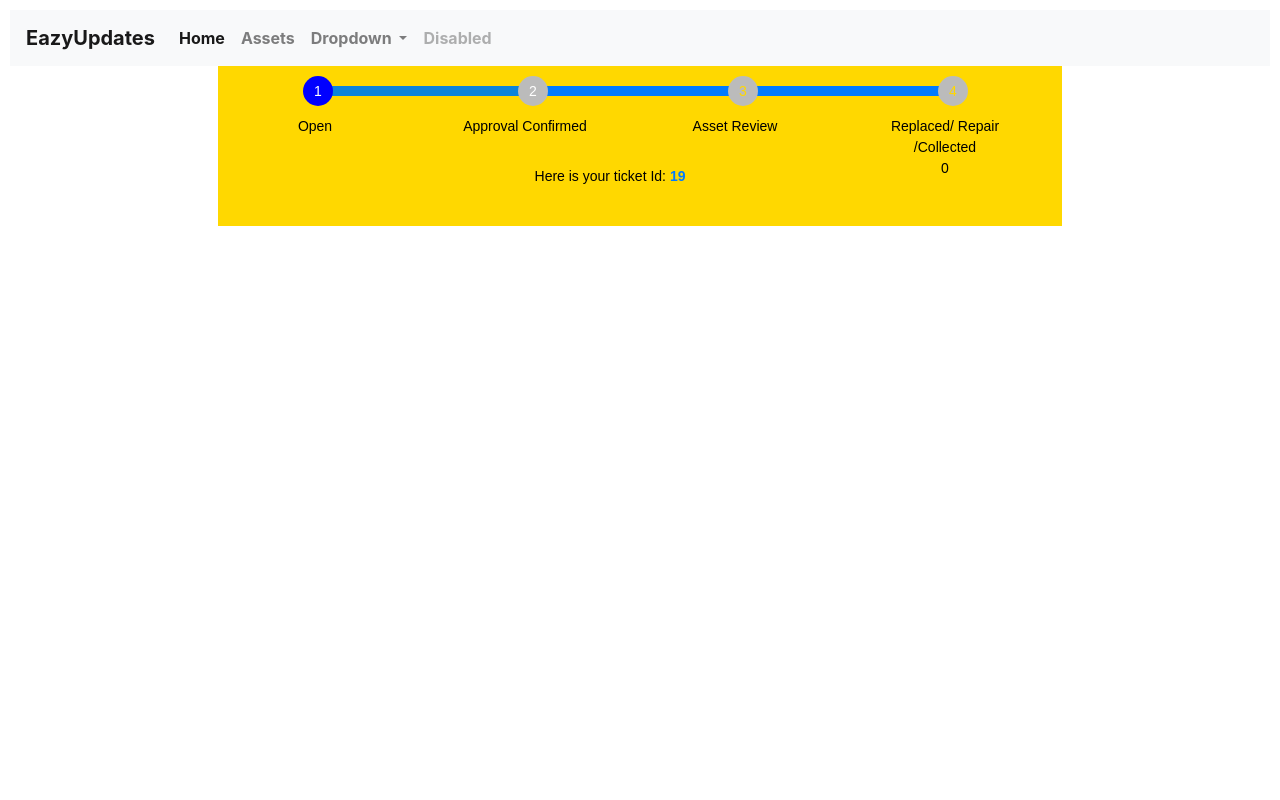
After one commit to RicheshZopsmart/EazyUpdates_Hackathon2022, a Django app: page /track/1/ in a window 1280 px wide. The commit adds this page. Run offline with Django 4.2, Linux system fonts and the light colour scheme; data comes from the database, SQL or seed files in the repository; both versions use the stored data as it was after the commit; parts of the project's set-up code (start-up, migrations or seed data) failed here and were passed over; some libraries are stand-ins or nearby versions.

Commit message:
Some code

```diff
--- a/EazyUpdates/EazyUpdates/urls.py
+++ b/EazyUpdates/EazyUpdates/urls.py
@@ -24,4 +24,5 @@ urlpatterns = [
     path('assets/',Assethome,name='assets'),
     path('ticket/<int:assetID>',assetRaiseticket,name='raise-ticket'),
     path('create-asset-ticket/',createTicketAPI,name='create-ticket'),
+    path('track/<int:ticketID>/',TrackTicket,name="track-ticket"),
 ]
--- a/EazyUpdates/asset_mgmt/templates/asset_mgmt/index.html
+++ b/EazyUpdates/asset_mgmt/templates/asset_mgmt/index.html
@@ -10,6 +10,7 @@
         Asset Management
     </h2>
 </div>
+
 {% for i in assets %}
 <div class="card" style="width: 18rem; margin:5%">
     <div class="card-body">
@@ -19,12 +20,13 @@
     </div>
     <div class="card-footer">
       {% if i.id in ids %}
-      <a type="button" class="btn btn-danger" href="{% url 'raise-ticket' i.id %}"  id="{{i.id}}">Track</a>
+        <a type="button" class="btn btn-danger" href="{% url 'track-ticket' i.id %}"  id="{{i.id}}">Track</a>
       {% else %}
         <a type="button" class="btn btn-info" href="{% url 'raise-ticket' i.id %}"  id="{{i.id}}">Raise A ticket</a>
       {% endif %}
     </div>
-  </div>
+</div>
+
 {% endfor %}
 
 {% endblock body %}
--- /dev/null
+++ b/EazyUpdates/asset_mgmt/templates/asset_mgmt/track-ticket.html
@@ -0,0 +1,152 @@
+{% extends 'home/base.html' %}
+{% block head %}
+        <style>
+            .wrapper {
+                background: #ffd800;
+                width: 844px;
+                height: 160px;
+                margin: auto ;
+              }
+
+              body{
+                height: 100vh;
+                padding: 10px;
+
+              }
+              .margin-area {
+                position: relative;
+                text-align: center;
+                font-family: "Trebuchet", sans-serif;
+                font-size: 14px;
+                margin: 0 20px;
+              }
+
+              .dot {
+                height: 30px;
+                width: 30px;
+                position: absolute;
+                background: #000;
+                border-radius: 50%;
+                top: 10px;
+                color: #fff;
+                line-height: 30px;
+                z-index: 9999;
+              }
+              .dot.one {
+                left: 65px;
+
+                background: #bbb;
+              }
+              .dot.two {
+                left: 280px;
+                background: #bbb;
+              }
+              .dot.three {
+                left: 490px;
+                background: #bbb;
+                color: #ffd800;
+              }
+              .dot.four {
+                left: 700px;
+                background: #bbb;
+                color: #ffd800;
+              }
+
+              .progress-bar {
+                position: absolute;
+                height: 10px;
+                width: 25%;
+                top: 20px;
+                left: 10%;
+                background: #bbb;
+              }
+              .progress-bar.first {
+                background: #0c84d9;
+              }
+              .progress-bar.second {
+                left: 37%;
+              }
+              .progress-bar.third {
+                left: 64%;
+              }
+
+              .message {
+                position: absolute;
+                height: 60px;
+                width: 170px;
+                padding: 10px;
+                margin: 0;
+                left: -8px;
+                top: 0;
+                color: #000;
+              }
+              .message.message-1 {
+                top: 40px;
+                color: #000;
+              }
+              .message.message-2 {
+                left: 210px;
+              }
+              .message.message-3 {
+                left: 210px;
+                color: #000;
+              }
+              .message.message-4 {
+                left: 210px;
+              }
+
+              .status {
+                position: absolute;
+                width: 700px;
+                left: -600px;
+                text-align: center;
+                padding: 20px;
+                color: black;
+              }
+              .status.code {
+                top: 40px;
+              }
+
+              a {
+                color: #0c84d9;
+                text-decoration: none;
+                font-weight: bold;
+              }
+              a:hover, a:focus {
+                text-decoration: underline;
+              }
+        </style>
+{% endblock head %}
+    {% block body %}
+        <div class="wrapper">
+            <div class="margin-area">
+              <div class="dot one" id="0">1</div>
+              <div class="dot two" id="1">2</div>
+              <div class="dot three" id="2">3</div>
+              <div class="dot four" id="3">4</div>
+              <div class="progress-bar first"></div>
+              <div class="progress-bar second"></div>
+              <div class="progress-bar third"></div>
+              <div class="message message-1">Open<div>
+              <div class="message message-2">Approval Confirmed<div>
+              <div class="message message-3">Asset Review<div>
+              <div class="message message-4">Replaced/ Repair /Collected<div>
+
+            </div>
+                <div class="status code">Here is your ticket Id: <a href="#">{{ticket.id}}</a>
+          </div>
+          {{ticket.status}}
+        <script src="" async defer></script>
+        <div id="status" style="display:none;">
+            {{ticket.status}}
+        </div>
+    {% endblock body %}
+    {% block JS %}
+    <script>
+        var status = document.getElementById('status').innerText
+        for(let i = 0;i<=status;i++){
+            var div = document.getElementById(i.toString());
+            div.style.background = "blue";
+        }
+    </script>
+    {% endblock JS %}
--- a/EazyUpdates/asset_mgmt/views.py
+++ b/EazyUpdates/asset_mgmt/views.py
@@ -5,12 +5,12 @@ from .models import *
 # Create your views here.
 
 def Assethome(request):
-    asssetObjs = Asset.objects.filter(Owner = request.user)
-    raisedTicket = AssetTicket.objects.filter(owner = request.user)
+    assetObjs = Asset.objects.filter(Owner = request.user)
+    raisedTicket = AssetTicket.objects.filter(Asset__id__in = assetObjs)
     ids=[]
     for i in raisedTicket:
-        ids.append(i.id)
-    return render(request,'asset_mgmt/index.html',{'assets':asssetObjs,'raisedTicket':raisedTicket,'ids':ids})
+        ids.append(i.Asset.id)
+    return render(request,'asset_mgmt/index.html',{'assets':assetObjs,'raisedTicket':raisedTicket,'ids':ids})
 
 def assetRaiseticket(request,assetID):
     try:
@@ -19,10 +19,12 @@ def assetRaiseticket(request,assetID):
         if asset_action=="return":
             return_reason = request.GET["feedback_ok"]
             AssetTicket.objects.create(status=0,Asset=AssetObj,reason = return_reason,owner = request.user)
+            return Assethome(request)
         else:
             damage_type = request.GET["testimonial"]
             desc_damage = request.GET["feedback_great"]
             AssetTicket.objects.create(status=0,Asset=AssetObj,reason = desc_damage,damagetype=damage_type,owner = request.user)
+            return Assethome(request)
     except:
         pass
     return render(request,"asset_mgmt/ticket.html",{})
@@ -37,3 +39,9 @@ def createTicketAPI(request):
             AssetTicket.objects.create(Asset = AssetObj)
     a = "done"
     return HttpResponse({json.dumps({'a': a})}, content_type="application/json")
+
+def TrackTicket(request,ticketID):
+    AssetReq = Asset.objects.filter(id = ticketID)
+    Ticket = AssetTicket.objects.filter(Asset__id__in = AssetReq).first
+    print("Tickets : ",Ticket)
+    return render(request,"asset_mgmt/track-ticket.html",{'ticket':Ticket})
```
Also changed, not shown: EazyUpdates/db.sqlite3, 1 other file.
